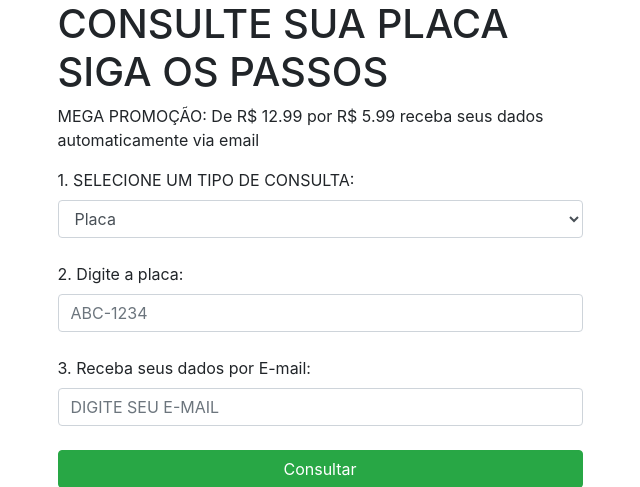
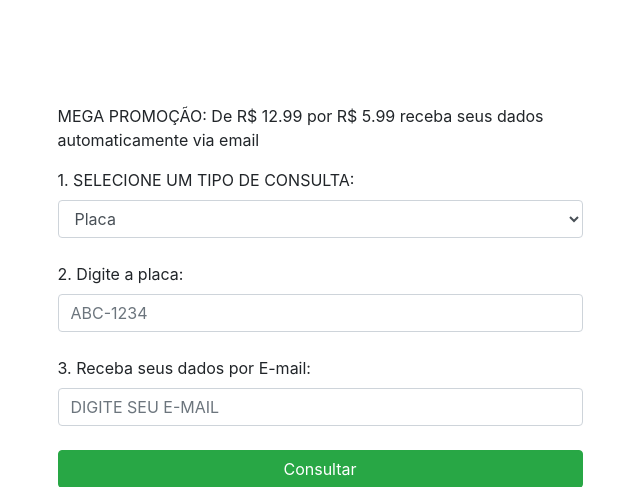
Before and after one commit to whzinn/consultarapida, a Flask app: page / in a window 1280 px wide. Shown: the top 487 px of the page, without its empty margins (320-960 px from the left). Run offline with Flask 2, Linux system fonts and the light colour scheme; some libraries are stand-ins or nearby versions.

Commit message:
Update busca.html

```diff
--- a/templates/busca.html
+++ b/templates/busca.html
@@ -72,6 +72,14 @@ setInterval(() => {
   gtag('config', 'G-GV5WKX5XPV');
 </script>
   <link rel="stylesheet" href="https://stackpath.bootstrapcdn.com/bootstrap/4.3.1/css/bootstrap.min.css">
+<style>
+body {
+background-color:white;
+}
+.col-md-6 > h1 {
+color: white;
+}
+</style>
 </head>
 <body>
   <div class="container d-flex justify-content-center">
```
